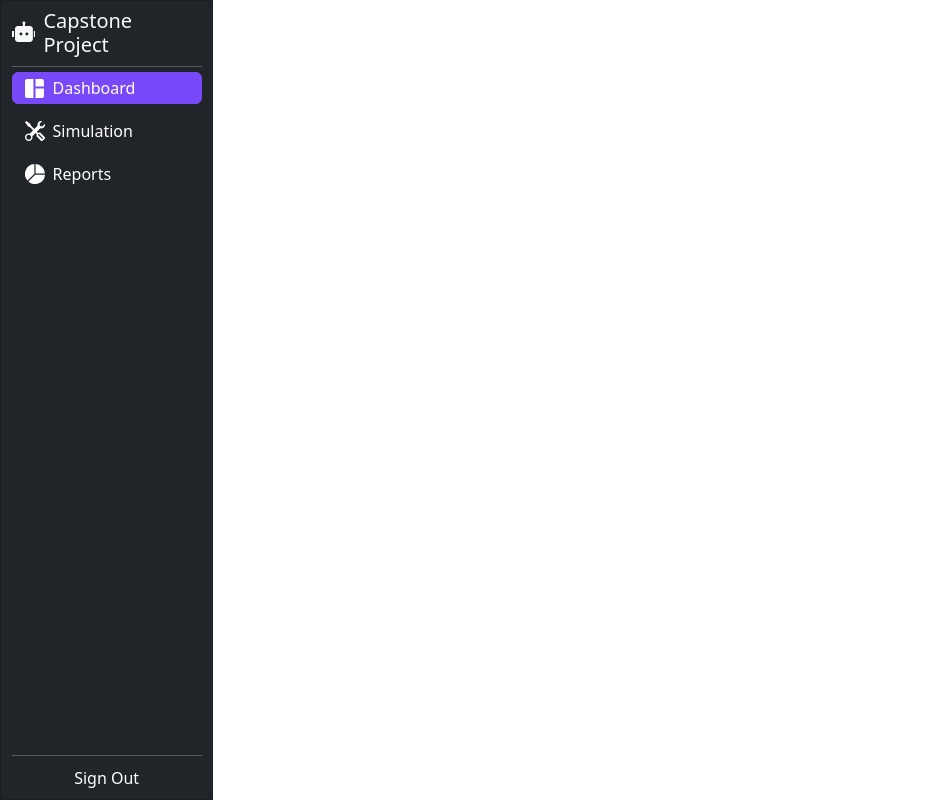
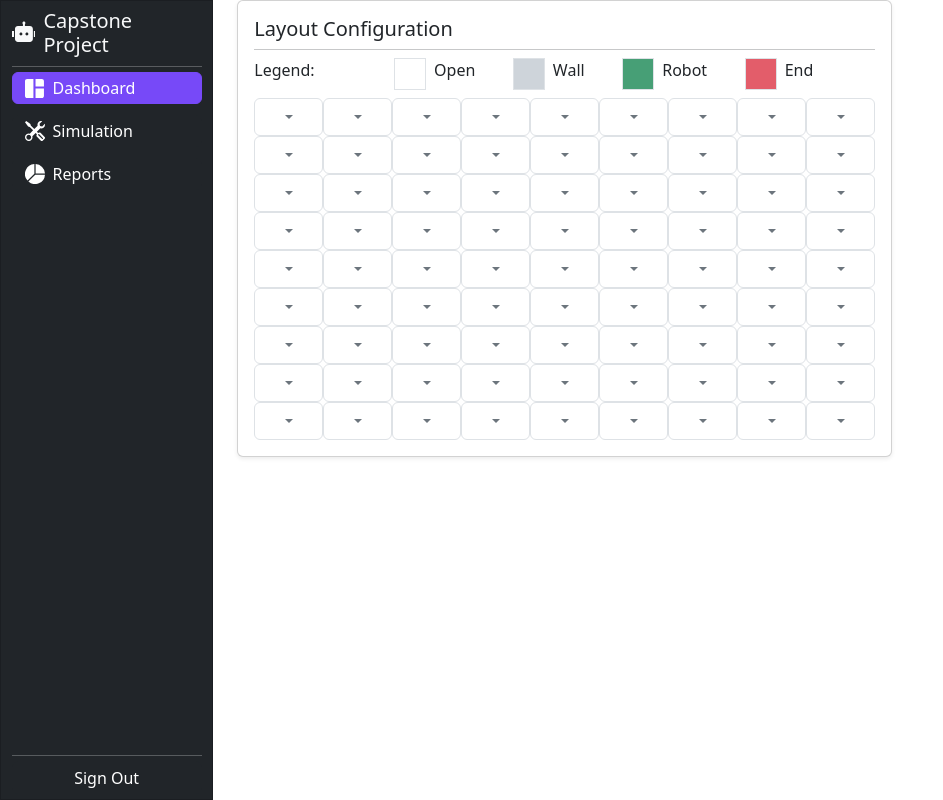
Before and after one commit to pinkeshkhannak/cohort-3-factory-layout-admin, a React (Create React App) app in the folder factory-layout/layout-frontend/: page / in a window 1280 px wide. Shown: the whole page, without its empty margins (0-943 px from the left). Built offline with nearby package versions, Linux system fonts and the light colour scheme.

Commit message:
changed app.js and app.css to properly space for the layout configuration card

```diff
--- a/factory-layout/layout-frontend/src/App.css
+++ b/factory-layout/layout-frontend/src/App.css
@@ -1,3 +1,7 @@
 .display-flex{
   display: flex;
 }
+
+.w100p{
+  width: 100%;
+}
--- a/factory-layout/layout-frontend/src/App.js
+++ b/factory-layout/layout-frontend/src/App.js
@@ -2,6 +2,7 @@ import './App.css';
 import 'bootstrap/dist/css/bootstrap.min.css';
 
 import SideBar from "./components/SideBar.js"
+import LayoutConfigurationCard from "./components/LayoutConfigurationCard.js"
 
 import Container from 'react-bootstrap/Container';
 import Row from 'react-bootstrap/Row';
@@ -54,9 +55,9 @@ function App() {
 
 
 
-                <Row >
+                <Row className='w100p'>
                     <Col sm={8}>
-                        {/* put other components here */}
+                        <LayoutConfigurationCard/>
                     </Col>
 
                     <Col sm={4}>
```
